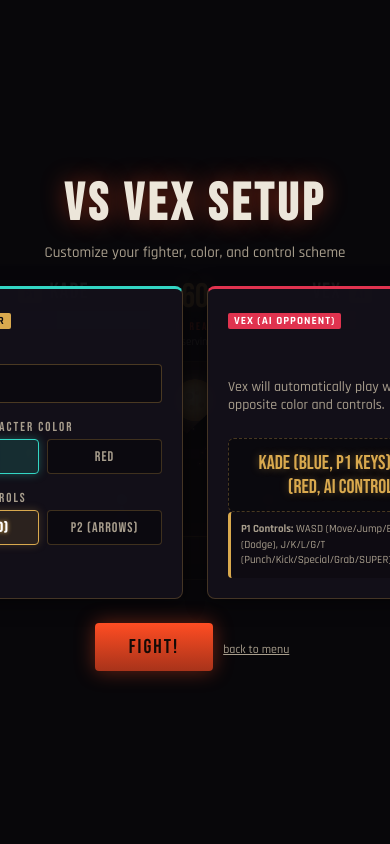
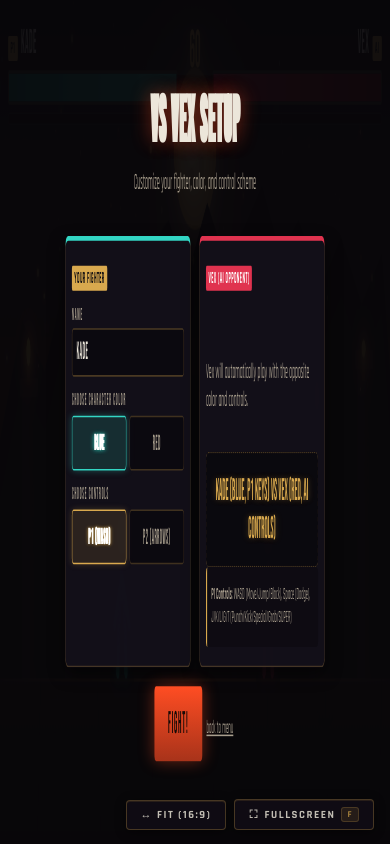
Before and after one commit to Bhavesh1424/riftbreakers-002, a website: page public/index.html in a window 390 px wide. Both pictures are taken after a click on the button "VS VEX (AI)". Drawn offline with Linux system fonts and the light colour scheme.

Commit message:
Add responsive full-screen coverage, fullscreen toggle (F), and display mode selector

```diff
--- a/public/css/style.css
+++ b/public/css/style.css
@@ -19,45 +19,54 @@
 
 html, body {
   margin: 0;
-  height: 100%;
-  background: var(--void);
+  padding: 0;
+  width: 100vw;
+  height: 100vh;
+  background: #000;
   color: var(--bone);
   font-family: var(--font-hud);
   overflow: hidden;
   -webkit-font-smoothing: antialiased;
+  display: flex;
+  align-items: center;
+  justify-content: center;
 }
 
 #app {
   position: relative;
   width: 960px;
-  max-width: 100vw;
-  margin: 0 auto;
-  height: 100vh;
-  display: flex;
-  flex-direction: column;
-  justify-content: center;
+  height: 540px;
+  flex-shrink: 0;
+  transform-origin: center center;
+  background: #060410;
+  overflow: hidden;
+  box-shadow: 0 0 50px rgba(0, 0, 0, 0.9);
 }
 
 #stage {
-  width: 100%;
-  height: auto;
-  aspect-ratio: 960 / 540;
+  width: 960px;
+  height: 540px;
   background: #060410;
-  border-top: 1px solid rgba(217, 169, 78, 0.25);
-  border-bottom: 1px solid rgba(217, 169, 78, 0.25);
   display: block;
 }
 
 /* ================= HUD ================= */
 #hud {
-  position: relative;
+  position: absolute;
+  top: 0;
+  left: 0;
+  right: 0;
   z-index: 5;
   display: grid;
   grid-template-columns: 1fr auto 1fr;
   align-items: start;
   gap: 18px;
-  padding: 14px 18px 10px;
-  background: linear-gradient(180deg, rgba(0,0,0,0.55), transparent);
+  padding: 14px 20px 10px;
+  background: linear-gradient(180deg, rgba(0,0,0,0.65) 0%, rgba(0,0,0,0.2) 70%, transparent 100%);
+  pointer-events: none;
+}
+#hud * {
+  pointer-events: auto;
 }
 
 .fighter-panel { min-width: 0; }
@@ -189,9 +198,10 @@ html, body {
   flex-direction: column;
   align-items: center;
   justify-content: center;
-  background: rgba(8, 7, 10, 0.92);
+  background: rgba(8, 7, 10, 0.94);
   text-align: center;
-  padding: 24px;
+  padding: 16px 24px;
+  overflow: hidden;
 }
 .overlay.hidden { display: none; }
 .overlay-transient { background: transparent; }
@@ -333,19 +343,20 @@ html, body {
 
 /* ================= difficulty overlay ================= */
 .diff-title {
-  font-size: 52px;
+  font-size: 42px;
+  margin-bottom: 2px;
 }
 
 .diff-cards {
   display: flex;
   gap: 20px;
-  margin-bottom: 28px;
+  margin-bottom: 20px;
 }
 
 .diff-card {
   position: relative;
   width: 200px;
-  padding: 24px 18px 20px;
+  padding: 20px 16px 18px;
   background: rgba(20, 16, 26, 0.9);
   border: 2px solid rgba(217, 169, 78, 0.15);
   border-radius: 10px;
@@ -391,23 +402,23 @@ html, body {
 }
 
 .diff-card-icon {
-  font-size: 32px;
-  margin-bottom: 10px;
+  font-size: 28px;
+  margin-bottom: 8px;
   filter: drop-shadow(0 0 6px rgba(255, 255, 255, 0.15));
 }
 .diff-card-name {
   font-family: var(--font-display);
-  font-size: 26px;
+  font-size: 24px;
   letter-spacing: 3px;
   color: var(--bone);
-  margin-bottom: 8px;
+  margin-bottom: 6px;
 }
 .diff-card-desc {
-  font-size: 12px;
-  line-height: 1.5;
+  font-size: 11px;
+  line-height: 1.4;
   color: var(--bone-dim);
-  margin-bottom: 12px;
-  min-height: 54px;
+  margin-bottom: 10px;
+  min-height: 46px;
 }
 .diff-card-tag {
   font-family: var(--font-display);
@@ -415,7 +426,7 @@ html, body {
   letter-spacing: 2px;
   color: var(--gold);
   opacity: 0.6;
-  padding: 3px 10px;
+  padding: 2px 8px;
   border: 1px solid rgba(217, 169, 78, 0.2);
   border-radius: 3px;
   display: inline-block;
@@ -429,12 +440,12 @@ html, body {
 /* ================= Local 2P Setup ================= */
 .setup-grid {
   display: flex;
-  gap: 24px;
-  margin-bottom: 24px;
+  gap: 20px;
+  margin-bottom: 12px;
 }
 .player-setup-box {
-  width: 280px;
-  padding: 20px;
+  width: 310px;
+  padding: 12px 16px;
   background: rgba(20, 16, 26, 0.95);
   border: 1px solid rgba(217, 169, 78, 0.25);
   border-radius: 8px;
@@ -445,7 +456,7 @@ html, body {
 .p2-setup { border-top: 3px solid var(--p2); }
 
 .setup-header {
-  margin-bottom: 14px;
+  margin-bottom: 8px;
 }
 .p2-tag {
   background: var(--p2) !important;
@@ -453,25 +464,25 @@ html, body {
 }
 
 .input-group {
-  margin-bottom: 16px;
+  margin-bottom: 8px;
 }
 .input-group label {
   display: block;
   font-family: var(--font-display);
   letter-spacing: 2px;
-  font-size: 13px;
+  font-size: 11px;
   color: var(--bone-dim);
-  margin-bottom: 4px;
+  margin-bottom: 2px;
 }
 .input-group input {
   width: 100%;
-  padding: 8px 12px;
+  padding: 5px 10px;
   background: rgba(10, 8, 14, 0.8);
   border: 1px solid rgba(217, 169, 78, 0.3);
   border-radius: 4px;
   color: var(--bone);
   font-family: var(--font-display);
-  font-size: 18px;
+  font-size: 16px;
   letter-spacing: 1px;
   outline: none;
   transition: border-color 200ms;
@@ -483,9 +494,9 @@ html, body {
 
 .controls-guide {
   display: grid;
-  grid-template-columns: 1fr;
-  gap: 6px;
-  font-size: 12px;
+  grid-template-columns: 1fr 1fr;
+  gap: 3px 12px;
+  font-size: 11px;
   color: var(--bone-dim);
 }
 .controls-guide div {
@@ -739,3 +750,65 @@ html, body {
   line-height: 1.4;
   border-left: 3px solid var(--gold);
 }
+
+/* ================= Screen Controls (Fullscreen & Scale) ================= */
+#screen-controls {
+  position: fixed;
+  bottom: 14px;
+  right: 16px;
+  z-index: 9999;
+  display: flex;
+  align-items: center;
+  gap: 8px;
+  opacity: 0.82;
+  transition: opacity 250ms ease;
+  pointer-events: auto;
+}
+
+#screen-controls:hover {
+  opacity: 1;
+}
+
+.screen-btn {
+  font-family: var(--font-hud);
+  font-weight: 700;
+  font-size: 11px;
+  letter-spacing: 1.5px;
+  text-transform: uppercase;
+  padding: 7px 14px;
+  background: rgba(18, 15, 24, 0.9);
+  color: var(--bone);
+  border: 1px solid rgba(217, 169, 78, 0.35);
+  border-radius: 4px;
+  cursor: pointer;
+  box-shadow: 0 2px 12px rgba(0, 0, 0, 0.6), inset 0 1px 0 rgba(217, 169, 78, 0.15);
+  backdrop-filter: blur(8px);
+  -webkit-backdrop-filter: blur(8px);
+  transition: all 180ms ease;
+  display: inline-flex;
+  align-items: center;
+  gap: 6px;
+}
+
+.screen-btn:hover {
+  background: rgba(32, 26, 42, 0.95);
+  border-color: var(--gold);
+  color: #fff;
+  box-shadow: 0 0 14px rgba(217, 169, 78, 0.45), inset 0 1px 0 rgba(217, 169, 78, 0.3);
+  transform: translateY(-1px);
+}
+
+.screen-btn:active {
+  transform: translateY(1px);
+  box-shadow: 0 0 6px rgba(217, 169, 78, 0.3);
+}
+
+.screen-btn .kbd-hint {
+  font-size: 9px;
+  color: var(--gold);
+  opacity: 0.9;
+  padding: 1px 5px;
+  background: rgba(217, 169, 78, 0.15);
+  border: 1px solid rgba(217, 169, 78, 0.3);
+  border-radius: 3px;
+}
--- a/public/index.html
+++ b/public/index.html
@@ -260,6 +260,16 @@
 
 </div>
 
+<!-- Floating Screen Controls (Fullscreen & Scale Mode) -->
+<div id="screen-controls">
+  <button id="btn-scale-mode" class="screen-btn" title="Toggle between Fill Screen and 16:9 Fit">
+    <span id="scale-mode-label">↔ FIT (16:9)</span>
+  </button>
+  <button id="btn-fullscreen" class="screen-btn" title="Toggle Fullscreen (Shortcut: F)">
+    <span id="fs-btn-icon">⛶</span> <span id="fs-btn-label">FULLSCREEN</span> <span class="kbd-hint">F</span>
+  </button>
+</div>
+
 <script src="js/network.js"></script>
 <script src="js/fighter.js"></script>
 <script src="js/audio.js"></script>
--- a/public/js/game.js
+++ b/public/js/game.js
@@ -44,12 +44,22 @@
 
   // ---------------- input ----------------
   window.addEventListener("keydown", (e) => {
+    if (e.target.tagName === "INPUT" || e.target.tagName === "TEXTAREA") return;
+    if (e.code === "KeyF") {
+      e.preventDefault();
+      toggleFullscreen();
+      return;
+    }
     if (["Space", "ArrowUp", "ArrowDown", "ArrowLeft", "ArrowRight"].includes(e.code)) e.preventDefault();
     if (keys.has(e.code)) return;
     keys.add(e.code);
     handleKeyDown(e.code);
   });
-  window.addEventListener("keyup", (e) => { keys.delete(e.code); handleKeyUp(e.code); });
+  window.addEventListener("keyup", (e) => {
+    if (e.target.tagName === "INPUT" || e.target.tagName === "TEXTAREA") return;
+    keys.delete(e.code);
+    handleKeyUp(e.code);
+  });
 
   function handleKeyDown(code) {
     if (phase !== "fighting") return;
@@ -1031,5 +1041,73 @@
     if (gameMode === "ai") document.getElementById("ai-read-text").textContent = "observing…";
   });
 
+  // ---------------- Screen Scaling & Fullscreen ----------------
+  let screenScaleMode = "fill"; // "fill" (covers 100% of viewport) | "fit" (preserves 16:9 ratio)
+
+  function updateScale() {
+    const app = document.getElementById("app");
+    if (!app) return;
+    const vw = window.innerWidth;
+    const vh = window.innerHeight;
+
+    if (screenScaleMode === "fill") {
+      const scaleX = vw / 960;
+      const scaleY = vh / 540;
+      app.style.transform = `scale(${scaleX}, ${scaleY})`;
+    } else {
+      const scale = Math.min(vw / 960, vh / 540);
+      app.style.transform = `scale(${scale})`;
+    }
+  }
+
+  function toggleFullscreen() {
+    if (!document.fullscreenElement) {
+      document.documentElement.requestFullscreen().catch((err) => {
+        console.warn("Fullscreen request failed:", err);
+      });
+    } else {
+      if (document.exitFullscreen) {
+        document.exitFullscreen();
+      }
+    }
+  }
+
+  function setScaleMode(mode) {
+    screenScaleMode = mode;
+    const label = document.getElementById("scale-mode-label");
+    if (label) {
+      label.textContent = mode === "fill" ? "↔ FIT (16:9)" : "↔ FILL SCREEN";
+    }
+    updateScale();
+  }
+
+  const btnFs = document.getElementById("btn-fullscreen");
+  if (btnFs) {
+    btnFs.addEventListener("click", toggleFullscreen);
+  }
+
+  const btnScale = document.getElementById("btn-scale-mode");
+  if (btnScale) {
+    btnScale.addEventListener("click", () => {
+      setScaleMode(screenScaleMode === "fill" ? "fit" : "fill");
+    });
+  }
+
+  document.addEventListener("fullscreenchange", () => {
+    const fsIcon = document.getElementById("fs-btn-icon");
+    const fsLabel = document.getElementById("fs-btn-label");
+    if (document.fullscreenElement) {
+      if (fsIcon) fsIcon.textContent = "🗗";
+      if (fsLabel) fsLabel.textContent = "EXIT FULLSCREEN";
+    } else {
+      if (fsIcon) fsIcon.textContent = "⛶";
+      if (fsLabel) fsLabel.textContent = "FULLSCREEN";
+    }
+    updateScale();
+  });
+
+  window.addEventListener("resize", updateScale);
+  updateScale();
+
   requestAnimationFrame(loop);
 })();
```
Also changed, not shown: README.md.
